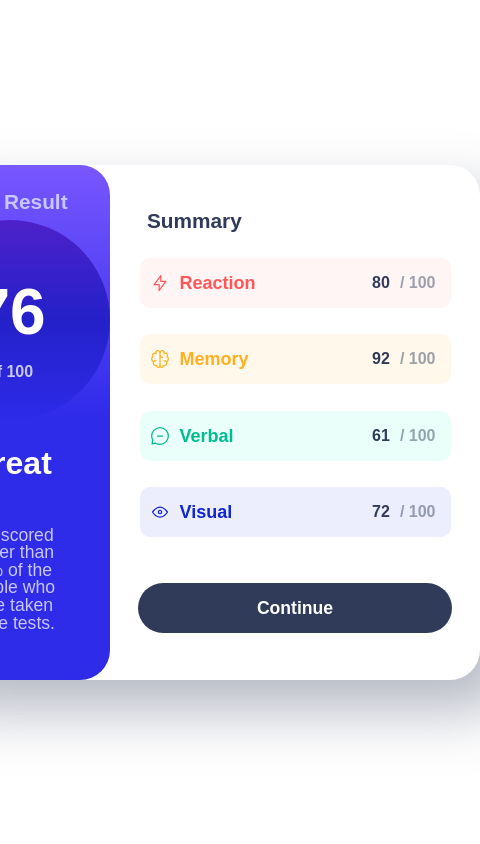
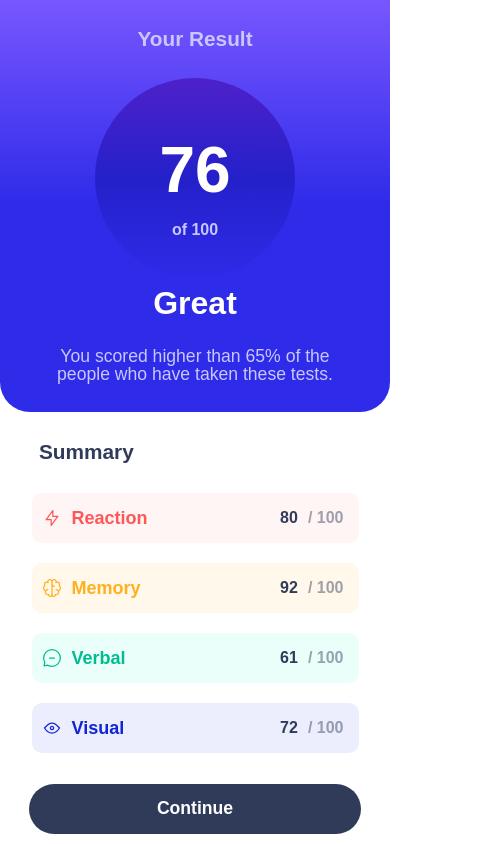
Before and after one commit to Nathan4Andrade/results-summary-component-main, a plain HTML site: page index.html in a window 390 px wide. Shown: the whole page, 480 px wide, since content can reach past the window. Drawn offline with Linux system fonts and the light colour scheme; a web font is replaced by a local one.

Commit message:
responsividade

```diff
--- a/css/style.css
+++ b/css/style.css
@@ -42,6 +42,13 @@ body {
   flex-direction: column;
   justify-content: space-evenly;
 }
+.score-list {
+  width: 370px;
+  display: flex;
+  align-items: center;
+  flex-direction: column;
+  gap: 20px;
+}
 
 p {
   font-weight: 500;
@@ -56,7 +63,6 @@ p {
 }
 h1 {
   font-size: 1.3rem;
-  margin-bottom: -20px;
   font-weight: 800;
 }
 h2 {
@@ -111,7 +117,6 @@ h4 {
   border-radius: 10px;
   padding: 0 15px 0 0;
   color: hsla(224, 30%, 27%, 0.466);
-  margin-top: -20px;
   font-weight: 800;
 }
 
@@ -170,3 +175,33 @@ button {
 svg {
   margin: 0 10px 0 10px;
 }
+
+@media (max-width: 809px) {
+  .container,
+  .result,
+  .summary {
+    display: flex;
+    flex-direction: column;
+    width: 100%;
+    height: 100%;
+    box-shadow: none;
+  }
+
+  .container,
+  .summary {
+    gap: 20px;
+  }
+  .result {
+    display: flex;
+    border-radius: 0 0 30px 30px;
+  }
+
+  .score-list {
+    width: 100%;
+  }
+  h1 {
+    padding: 20px;
+    gap: 20px;
+    margin: 0;
+  }
+}
--- a/index.html
+++ b/index.html
@@ -36,6 +36,7 @@
       </div>
       <div class="summary">
         <h3>Summary</h3>
+        <div class="score-list">
           <div class="summary-item background-red">
             <h4>
               <svg
@@ -141,6 +142,7 @@
             </h4>
             <p><span class="point">72</span> / 100</p>
           </div>
+        </div>
         <button>Continue</button>
       </div>
     </div>
```
Lines whose indentation alone changed are shown as unchanged.
